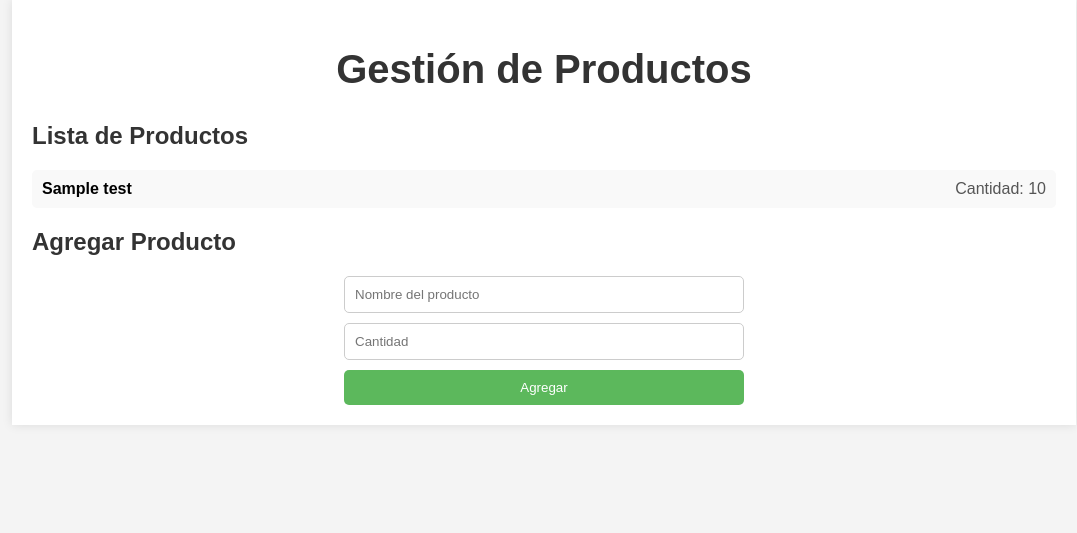
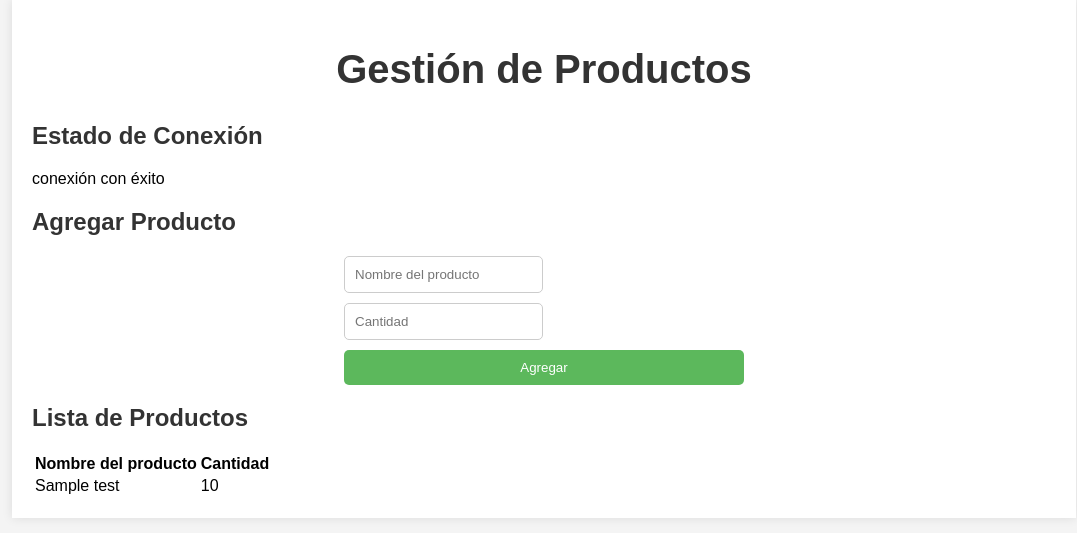
Before and after one commit to sufimago/Practica3-RedesAvanzadasK8s, a Flask app: page / in a window 1280 px wide. Shown: the top 533 px of the page, without its empty margins (96-1173 px from the left). Run offline with Flask 2, Linux system fonts and the light colour scheme; tables that the repository leaves empty or names only in its code hold one stand-in row (values such as "Sample post"); data that the repository does not hold is empty; parts of the project's set-up code (start-up, migrations or seed data) failed here and were passed over.

Commit message:
Versión funcional y deplegable
versión funciona y desplegable

```diff
--- a/app/app.py
+++ b/app/app.py
@@ -1,6 +1,7 @@
-from flask import Flask, render_template, request
+from flask import Flask, render_template, request, redirect, url_for
 import mysql.connector
 import redis
+import json
 
 app = Flask(__name__)
 
@@ -17,34 +18,88 @@ redis_client = redis.StrictRedis(host='redis-service', port=6379, db=0)
 
 @app.route('/')
 def index():
-    # Conectar a la base de datos
-    conn = mysql.connector.connect(**db_config)
-    cursor = conn.cursor(dictionary=True)
+    print("inicio")
+    conn = None  # Inicializar la variable conn
+    try:
+        # Conectar a la base de datos MySQL
+        conn = mysql.connector.connect(**db_config)
+        cursor = conn.cursor(dictionary=True)
+        # Obtener productos de la base de datos
+        cursor.execute("SELECT * FROM TEST")
+        products = cursor.fetchall()
+        # Intentar obtener productos desde Redis si están en caché
+        cached_data = redis_client.get('products')
+        cached_products = []
+        if cached_data:
+            try:
+                raw_products = json.loads(cached_data)  # Recupera la lista de listas
+                print(f"Datos sin procesar del caché: {raw_products}")
+                # Convertir a una lista de diccionarios
+                cached_products = [
+                    {"product_name": item[0], "product_quantity": item[1]} for item in raw_products
+                ]
+                print(f"Productos decodificados desde el caché: {cached_products}")
+            except json.JSONDecodeError as e:
+                print(f"Error al decodificar los productos desde el caché: {str(e)}")
+                print(f"Datos recibidos de Redis: {cached_data}")
 
-    # Obtener productos de la base de datos
-    cursor.execute("SELECT * FROM TEST")
-    products = cursor.fetchall()
-
-    # Devolver los productos al template
-    return render_template('index.html', products=products)
+        # Retornamos los productos y el estado de conexión al template
+        return render_template('index.html', products=products, cached_products=cached_products,
+                               connection_status="conexión con éxito", insert_status=None, is_pro_env=True)
+    except mysql.connector.Error as e:
+        # En caso de error con MySQL
+        return render_template('index.html', products=[], cached_products=[],
+                               connection_status=f"Error con la base de datos: {str(e)}",
+                               insert_status=None, is_pro_env=False)
+    except redis.exceptions.ConnectionError as e:
+        # En caso de error con Redis
+        return render_template('index.html', products=[], cached_products=[],
+                               connection_status="Conexión con Redis fallida.",
+                               insert_status=None, is_pro_env=False)
+    finally:
+        if conn and conn.is_connected():  # Verificar si conn está inicializado y conectado
+            cursor.close()
+            conn.close()
 
 @app.route('/add', methods=['POST'])
 def add_product():
-    # Agregar un nuevo producto a la base de datos
     product_name = request.form['product_name']
     product_quantity = request.form['product_quantity']
+    try:
+        # Conectar a la base de datos MySQL
+        conn = mysql.connector.connect(**db_config)
+        cursor = conn.cursor()
 
-    # Conectar a la base de datos
-    conn = mysql.connector.connect(**db_config)
-    cursor = conn.cursor()
+        # Insertar el nuevo producto en la base de datos
+        cursor.execute("INSERT INTO TEST (product_name, product_quantity) VALUES (%s, %s)",
+                       (product_name, product_quantity))
+        conn.commit()
 
-    # Insertar el nuevo producto
-    cursor.execute("INSERT INTO TEST (product_name, product_quantity) VALUES (%s, %s)",
-                   (product_name, product_quantity))
-    conn.commit()
+        # Obtener todos los productos de la base de datos actualizada
+        cursor.execute("SELECT * FROM TEST")
+        products = cursor.fetchall()
 
-    # Redirigir a la página principal
-    return index()
+        # Guardar los productos en Redis como JSON
+        redis_client.set('products', json.dumps(products))
+
+    except mysql.connector.Error as e:
+        return render_template('index.html', products=[], cached_products=[],
+                               connection_status="Conexión exitosa pero",
+                               insert_status=f"Error al agregar producto: {str(e)}",
+                               is_pro_env=True)
+    except redis.exceptions.ConnectionError as e:
+        return render_template('index.html', products=[], cached_products=[],
+                               connection_status="Error al conectar con Redis.",
+                               insert_status=f"Error al agregar producto: {str(e)}",
+                               is_pro_env=True)
+    finally:
+        if conn.is_connected():
+            cursor.close()
+            conn.close()
+
+    # Redirigir a la página principal después de agregar el producto
+    return redirect(url_for('index'))
 
 if __name__ == '__main__':
     app.run(debug=True, host='0.0.0.0', port=5000)
+index()
--- a/app/templates/index.html
+++ b/app/templates/index.html
@@ -5,7 +5,87 @@
     <meta charset="UTF-8">
     <meta name="viewport" content="width=device-width, initial-scale=1.0">
     <title>Gestión de Productos</title>
-    <link rel="stylesheet" type="text/css" href="/app/static/css/style.css">
+    <link rel="stylesheet" type="text/css" href="/app/static/styles/style.css">
+    <style>
+        body {
+            font-family: Arial, sans-serif;
+            margin: 0;
+            padding: 0;
+            background-color: #f4f4f4;
+        }
+
+        .container {
+            width: 80%;
+            margin: 0 auto;
+            padding: 20px;
+            background-color: #fff;
+            box-shadow: 0 0 10px rgba(0, 0, 0, 0.1);
+        }
+
+        header {
+            text-align: center;
+            margin-bottom: 30px;
+        }
+
+        h1 {
+            font-size: 2.5em;
+            color: #333;
+        }
+
+        h2 {
+            color: #333;
+        }
+        .product-list {
+            list-style-type: none;
+            padding: 0;
+        }
+
+        .product-item {
+            background-color: #f9f9f9;
+            margin: 10px 0;
+            padding: 10px;
+            border-radius: 5px;
+            display: flex;
+            justify-content: space-between;
+            align-items: center;
+        }
+
+        .product-name {
+            font-weight: bold;
+        }
+
+        .product-quantity {
+            color: #555;
+        }
+
+        .add-form {
+            display: flex;
+            flex-direction: column;
+            max-width: 400px;
+            margin: 0 auto;
+        }
+
+        .add-form input {
+            padding: 10px;
+            margin-bottom: 10px;
+            border: 1px solid #ccc;
+            border-radius: 5px;
+        }
+
+        .add-form button {
+            padding: 10px;
+            background-color: #5cb85c;
+            color: white;
+            border: none;
+            border-radius: 5px;
+            cursor: pointer;
+        }
+
+        .add-form button:hover {
+            background-color: #4cae4c;
+        }
+
+    </style>
 </head>
 
 <body>
@@ -14,26 +94,82 @@
             <h1>Gestión de Productos</h1>
         </header>
 
+        <!-- Estado de conexión -->
         <section>
-            <h2>Lista de Productos</h2>
-            <ul class="product-list">
-                {% for product in products %}
-                    <li class="product-item">
-                        <span class="product-name">{{ product.product_name }}</span>
-                        <span class="product-quantity">Cantidad: {{ product.product_quantity }}</span>
-                    </li>
-                {% endfor %}
-            </ul>
+            <h2>Estado de Conexión</h2>
+            <div class="status">
+                {{ connection_status }}
+            </div>
+            {% if insert_status %}
+                <div class="status">{{ insert_status }}</div>
+            {% endif %}
         </section>
 
+        <!-- Formulario para agregar productos -->
         <section>
             <h2>Agregar Producto</h2>
             <form method="POST" action="/add" class="add-form">
-                <input type="text" name="product_name" placeholder="Nombre del producto" required>
-                <input type="number" name="product_quantity" placeholder="Cantidad" required>
+                <div class="form-group">
+                    <input type="text" name="product_name" placeholder="Nombre del producto" required>
+                </div>
+                <div class="form-group">
+                    <input type="number" name="product_quantity" placeholder="Cantidad" required>
+                </div>
                 <button type="submit">Agregar</button>
             </form>
         </section>
+
+        <!-- Lista de productos -->
+        <section>
+            <h2>Lista de Productos</h2>
+            <div class="product-list">
+                {% if products %}
+                    <table>
+                        <thead>
+                            <tr>
+                                <th>Nombre del producto</th>
+                                <th>Cantidad</th>
+                            </tr>
+                        </thead>
+                        <tbody>
+                            {% for product in products %}
+                                <tr>
+                                    <td>{{ product.product_name }}</td>
+                                    <td>{{ product.product_quantity }}</td>
+                                </tr>
+                            {% endfor %}
+                        </tbody>
+                    </table>
+                {% else %}
+                    <p>No hay productos en la base de datos.</p>
+                {% endif %}
+            </div>
+        </section>
+
+        <!-- Mostrar productos en caché (si aplica) -->
+        {% if is_pro_env and cached_products %}
+            <section>
+                <h2>Productos en Caché</h2>
+                <div class="product-list">
+                    <table>
+                        <thead>
+                            <tr>
+                                <th>Nombre del producto (Caché)</th>
+                                <th>Cantidad (Caché)</th>
+                            </tr>
+                        </thead>
+                        <tbody>
+                        {% for product in cached_products %}
+                            <tr>
+                                <td>{{ product.product_name }}</td>
+                                <td>{{ product.product_quantity }}</td>
+                            </tr>
+                        {% endfor %}
+                        </tbody>
+                    </table>
+                </div>
+            </section>
+        {% endif %}
     </div>
 </body>
 
--- a/deployment-flask.yaml
+++ b/deployment-flask.yaml
@@ -16,8 +16,8 @@ spec:
     spec:
       containers:
         - name: flask
-          image: flask-mysql-app2:latest  # La imagen que has creado para la app
-          imagePullPolicy: Never  # No es necesario un registro de contenedores
+          image: sufimago/flask-app:latest  # La imagen que has creado para la app
+          imagePullPolicy: Always
           ports:
             - containerPort: 5000
           env:
@@ -28,7 +28,7 @@ spec:
             - name: MYSQL_PASSWORD
               value: "pro-pass"  # La contraseña de root
             - name: MYSQL_DB
-              value: "pro_db"
+              value: "pro.db"
             - name: REDIS_HOST
               value: "redis-service"  # Referencia al servicio de Redis
 
```
Also changed, not shown: app/static/mago.jpg (added), app/static/styles/style.css (renamed from app/static/css/style.css).
